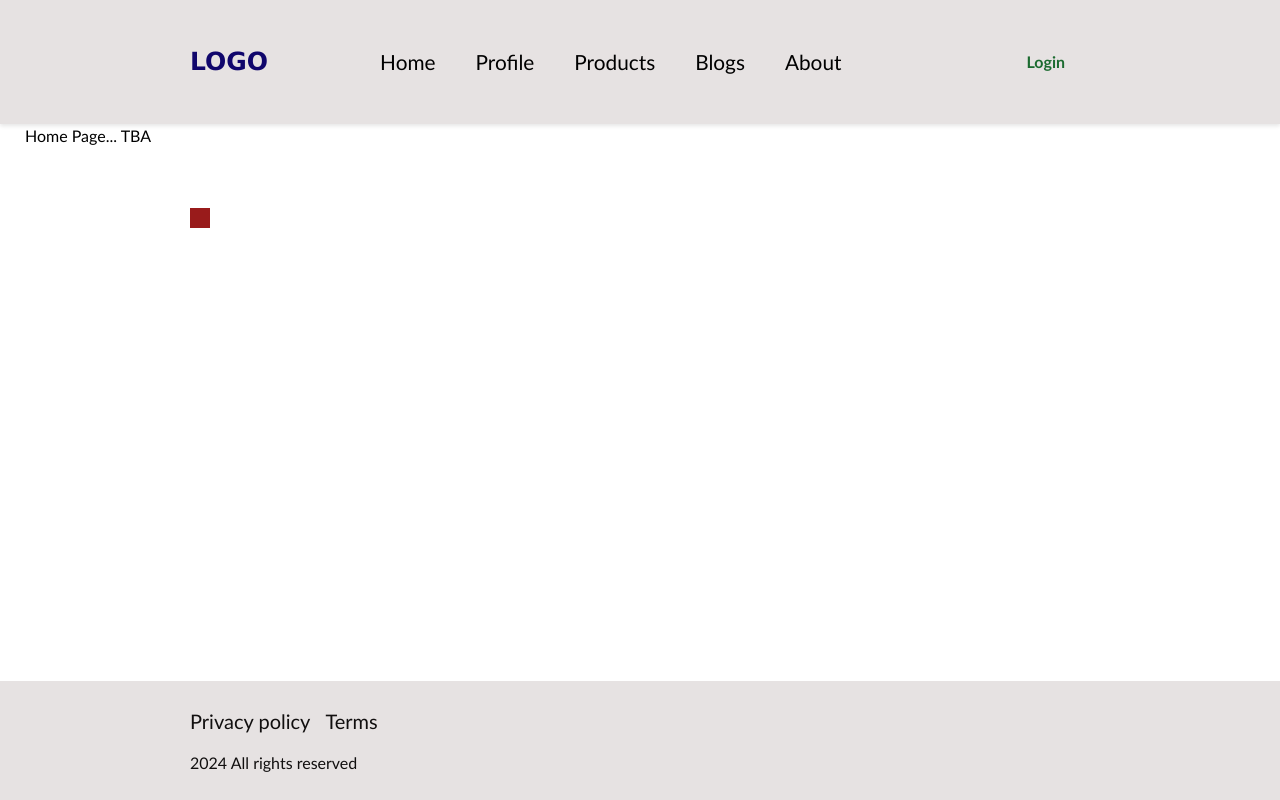
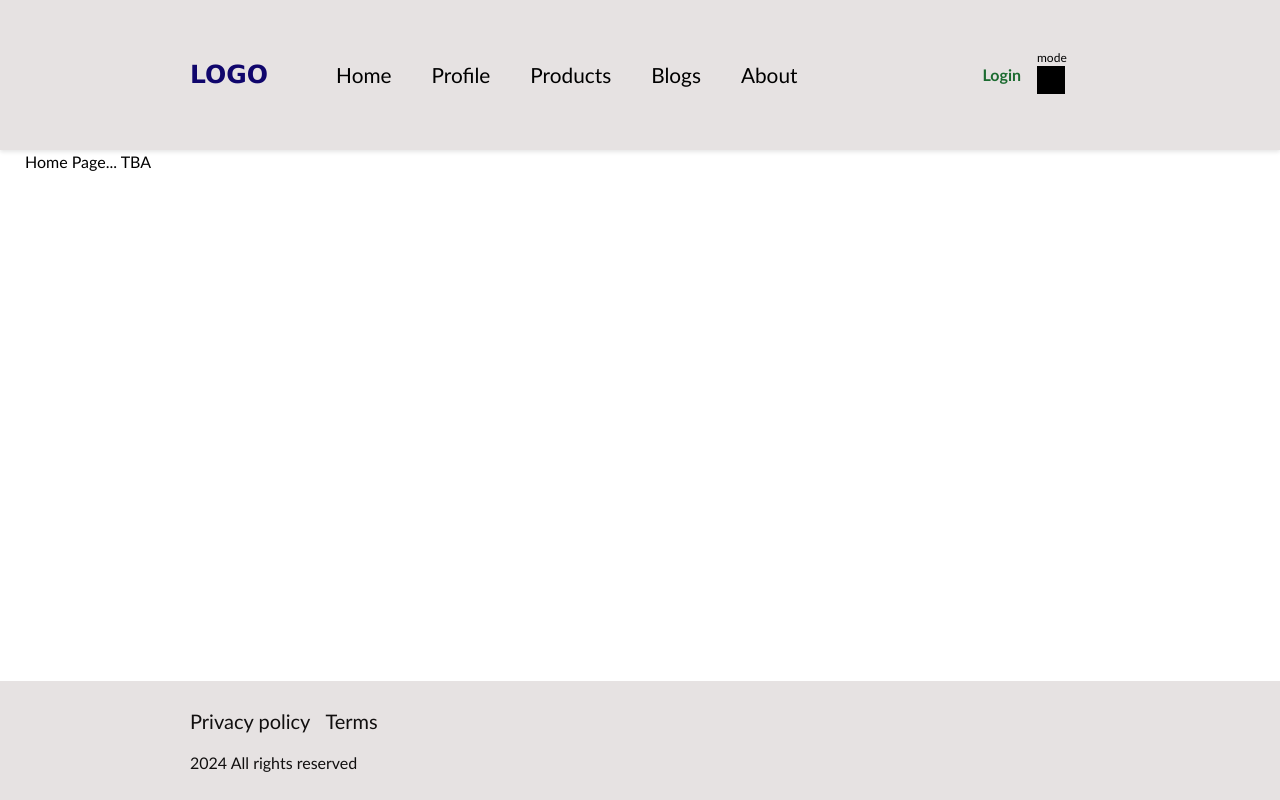
Before and after one commit to Tornik2/Assignment1, a Next.js app: page / in a window 1280 px wide. Built offline with nearby package versions, Linux system fonts and the light colour scheme; no server answers.

Commit message:
add a toggler btn in header (big screens)

```diff
--- a/app/components/Header/Header.js
+++ b/app/components/Header/Header.js
@@ -59,6 +59,15 @@ export default function Header() {
                 </a>
               )}
             </div>
+            <div>
+              <p className="text-xs translate-x-4">mode</p>
+              <button
+                onClick={toggleDarkMode}
+                className={`h-7 w-7 ${
+                  darkMode ? "bg-blue-200" : "bg-black"
+                } cursor-pointer ml-4`}
+              ></button>
+            </div>
           </div>
 
           <nav className={`navigation `}>
@@ -110,10 +119,6 @@ export default function Header() {
             </ul>
           </nav>
         </div>
-        <button
-          onClick={toggleDarkMode}
-          className="h-5 w-5 bg-red-800 z-auto absolute top-52 cursor-pointer"
-        ></button>
       </div>
     </header>
   );
--- a/app/page.js
+++ b/app/page.js
@@ -1,7 +1,7 @@
 export default function HomePage() {
   return (
     <>
-      <div>Home Page... TBA</div>
+      <div className="ma-width">Home Page... TBA</div>
     </>
   );
 }
```
